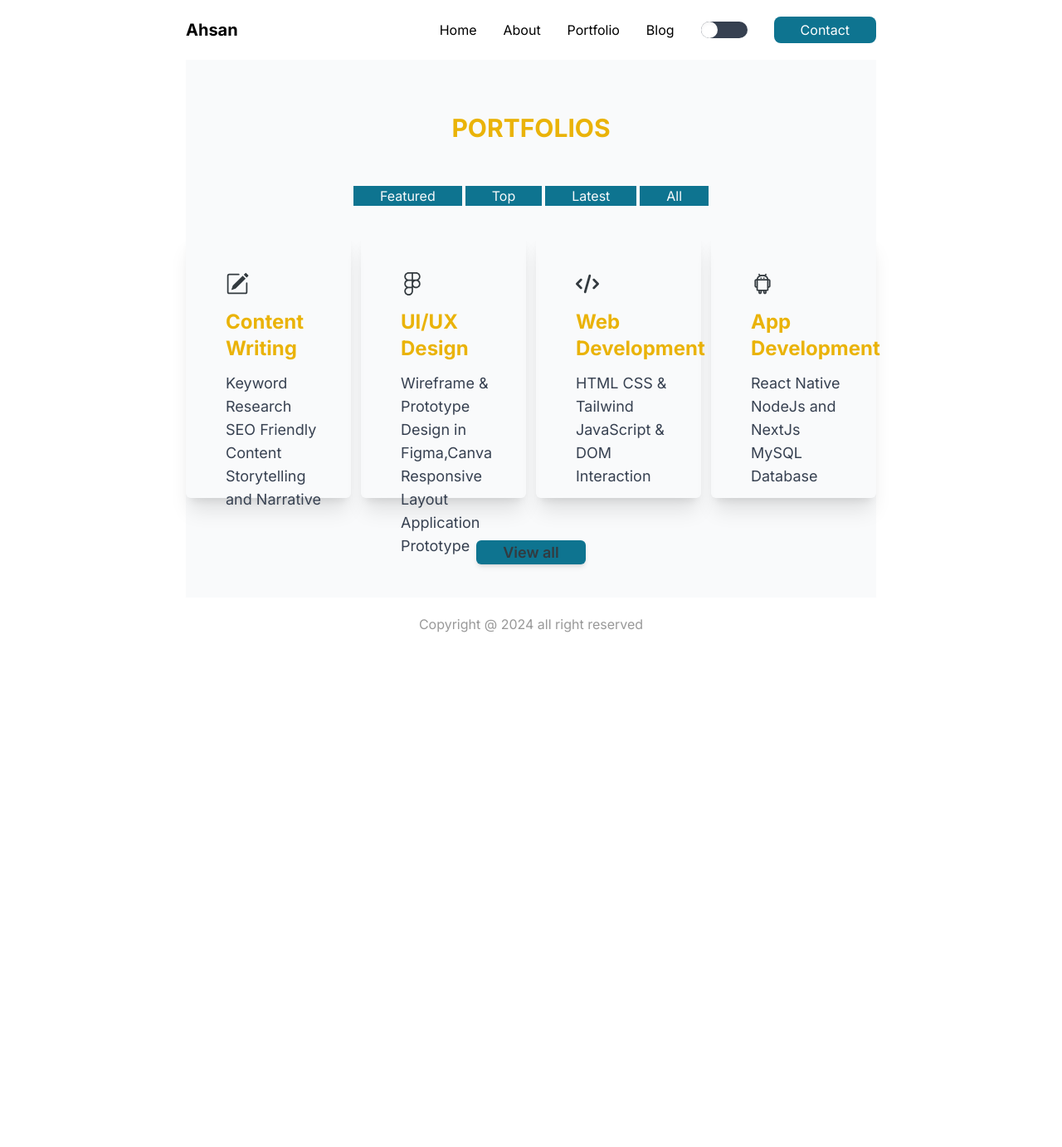
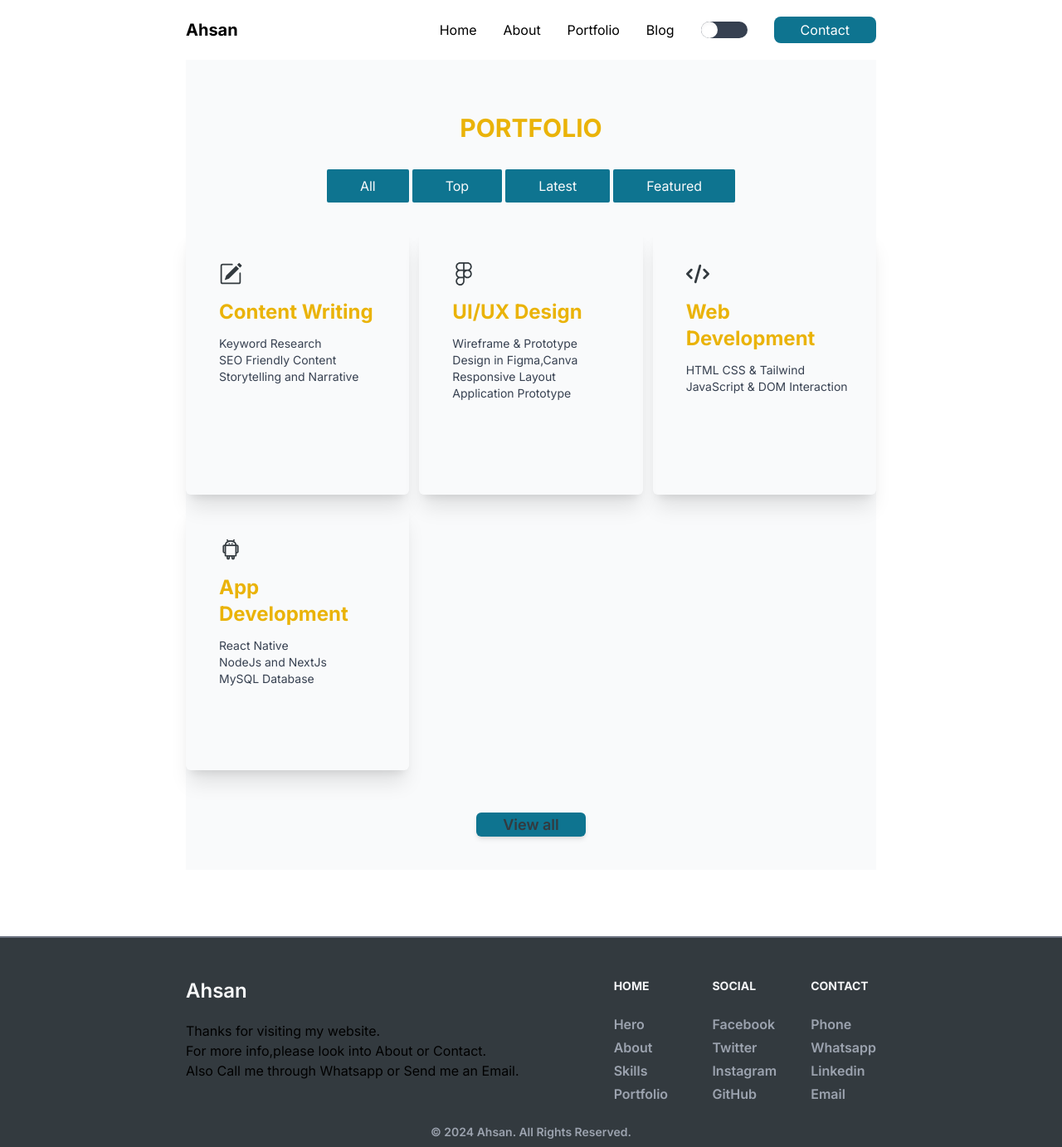
Before and after one commit to Md-Sazzad-Ahsan/Portfolio, a Next.js app: page /Portfolio in a window 1280 px wide. Shown: the whole page at 83% size. Before the commit the page ends 800 px from the top, so only its background shows below. Built offline with nearby package versions, Linux system fonts and the light colour scheme.

Commit message:
Add Footer and Modify Portfolio Card

```diff
--- a/app/Portfolio/page.tsx
+++ b/app/Portfolio/page.tsx
@@ -8,15 +8,15 @@ function PortfolioCards() {
   return (
 <main>
 <section className="px-5 sm:px-16 md:px-56">
-  <ul className="bg-gray-50 dark:bg-darkBg grid grid-cols-1 sm:grid-cols-2 md:grid-cols-4 gap-1 sm:gap-2 md:gap-3 pt-20 md:pt-24 pb-10">
+  <ul className="bg-gray-50 dark:bg-darkBg grid grid-cols-1 sm:grid-cols-2 md:grid-cols-3 gap-1 sm:gap-2 md:gap-3 pt-20 md:pt-24 pb-10">
+    <li className="text-3xl text-yellow-500 dark:text-gray-50 font-bold text-center p-5 sm:p-0 col-span-full uppercase py-5 md:pt-10 md:pb-5">Portfolio</li>
+    <span className="col-span-full flex flex-row text-gray-50 dark:text-gray-300 pb-5 items-center justify-center space-x-1 ">
+      <Link href="#" className="bg-cyan-700 dark:bg-cyan-700 hover:bg-cyan-900 dark:hover:bg-cyan-900 dark:hover:text-gray-50 px-5 sm:px-8 md:px-10 py-1 sm:py-2 rounded-sm" >All</Link>
+      <Link href="#" className="bg-cyan-700 dark:bg-cyan-700 hover:bg-cyan-900 dark:hover:bg-cyan-900 dark:hover:text-gray-50 px-5 sm:px-8 md:px-10 py-1 sm:py-2 rounded-sm" >Top</Link>
+      <Link href="#" className="bg-cyan-700 dark:bg-cyan-700 hover:bg-cyan-900 dark:hover:bg-cyan-900 dark:hover:text-gray-50 px-5 sm:px-8 md:px-10 py-1 sm:py-2 rounded-sm" >Latest</Link>
+      <Link href="#" className="bg-cyan-700 dark:bg-cyan-700 hover:bg-cyan-900 dark:hover:bg-cyan-900 dark:hover:text-gray-50 px-5 sm:px-8 md:px-10 py-1 sm:py-2 rounded-sm" >Featured</Link>
+    </span>
 
-    <li className="text-3xl text-yellow-500 dark:text-gray-50 font-bold text-left sm:text-center p-5 sm:p-0 col-span-full uppercase py-5 md:pt-10 md:pb-5">Portfolios</li>
-    <span className="col-span-full flex flex-row gap-1 rounded-md text-gray-50 dark:text-gray-300 py-5 items-center justify-center">
-      <Link href="#" className="bg-cyan-700 dark:bg-cyan-700 hover:bg-cyan-900 dark:hover:text-gray-50 px-5 md:px-8" >Featured</Link>
-      <Link href="#" className="bg-cyan-700 dark:bg-cyan-700 hover:bg-cyan-900 dark:hover:text-gray-50 px-5 md:px-8" >Top</Link>
-      <Link href="#" className="bg-cyan-700 dark:bg-cyan-700 hover:bg-cyan-900 dark:hover:text-gray-50 px-5 md:px-8" >Latest</Link>
-      <Link href="#" className="bg-cyan-700 dark:bg-cyan-700 hover:bg-cyan-900 dark:hover:text-gray-50 px-5 md:px-8" >All</Link>
-    </span>
       <Cards
         icon={BsPencilSquare}
         title="Content Writing"
--- a/components/Button.tsx
+++ /dev/null
@@ -1,31 +0,0 @@
-'use client';
-
-import React from 'react';
-import Link from 'next/link';
-
-interface ButtonProps {
-  label: string;
-  href: string;
-  disabled?: boolean;
-  className?: string;
-}
-
-const Button: React.FC<ButtonProps> = ({ label, href, disabled = false, className = '' }) => {
-  return (
-    <Link href={href} passHref>
-      <a
-        className={`px-4 py-2 bg-blue-500 text-white rounded hover:bg-blue-600 disabled:bg-gray-400 disabled:cursor-not-allowed ${className}`}
-        aria-disabled={disabled}
-        onClick={(e) => {
-          if (disabled) {
-            e.preventDefault();
-          }
-        }}
-      >
-        {label}
-      </a>
-    </Link>
-  );
-};
-
-export default Button;
--- a/components/Cards.tsx
+++ b/components/Cards.tsx
@@ -7,16 +7,16 @@ interface CardProps {
   description: string[];
 }
 
-const Card: React.FC<CardProps> = ({ icon: Icon, title, subtitle, description }) => {
+const Cards: React.FC<CardProps> = ({ icon: Icon, title, subtitle, description }) => {
   return (
-    <li className="h-80 flex flex-col p-5 sm:p-6 md:p-8 ring-white shadow-xl hover:bg-gray-700 rounded-md">
+    <li className="h-80 flex flex-col p-5 sm:p-6 ring-white shadow-xl hover:bg-gray-200 dark:hover:bg-gray-700 rounded-md">
       <div className="font-bold text-4xl px-4 pt-8 pb-5 pl-8 sm:pl-4 md:py-4">
         <Icon className="text-darkBg dark:text-gray-50 h-7 w-7" />
       </div>
       <div className="text-2xl text-yellow-500 dark:text-cyan-700 font-bold pb-2 md:pb-3 pl-14 sm:pl-4">
         {title}
       </div>
-      <div className="text-sm sm:text-md sm:text-lg text-gray-700 dark:text-gray-50 pl-14 sm:pl-4">
+      <div className="text-sm sm:text-md text-gray-700 dark:text-gray-50 pl-14 sm:pl-4">
         {subtitle}
         <br />
         {description.map((line, index) => (
@@ -30,4 +30,4 @@ const Card: React.FC<CardProps> = ({ icon: Icon, title, subtitle, description })
   );
 };
 
-export default Card;
+export default Cards;
--- a/components/Footer.tsx
+++ b/components/Footer.tsx
@@ -1,7 +1,79 @@
-export default function Footer() {
-    return (
-      <footer>
-        <p className=" static bottom-0 w-full text-center opacity-40 mt-5">Copyright @ 2024 all right reserved</p>
-      </footer>
-    );
-  }
+import React from 'react';
+
+const Footer: React.FC = () => {
+  return (
+    <footer className="px-8 sm:px-24 md:px-48 lg:px-56 pt-5 sm:pt-8 md:pt-10 lg:pt-12 mt-10 md:mt-20 bg-darkBg border-gray-500 border-t-2">
+      <div>
+        <div className="md:flex md:justify-between">
+          <div className="mb-6 md:mb-0">
+
+            <span className="text-2xl font-semibold text-gray-50 whitespace-nowrap">Ahsan</span>
+            <p className='pt-5'>Thanks for visiting my website.<br/>For more info,please look into About or Contact.<br/>Also Call me through Whatsapp or Send me an Email.</p>
+          </div>
+          <div className="grid grid-cols-2 gap-8 sm:gap-10 sm:grid-cols-3">
+            <div>
+              <h2 className="mb-6 text-sm font-bold text-gray-100 uppercase">Home</h2>
+              <ul className="text-gray-400 font-semibold">
+                <li className='pb-1'>
+                  <a href="#" className="hover:underline hover:text-gray-200">Hero</a>
+                </li>
+                <li className='pb-1'>
+                  <a href="#" className="hover:underline hover:text-gray-200">About</a>
+                </li>
+                <li className='pb-1'>
+                  <a href="#" className="hover:underline hover:text-gray-200">Skills</a>
+                </li>
+                <li className='pb-1'>
+                  <a href="#" className="hover:underline hover:text-gray-200">Portfolio</a>
+                </li>
+              </ul>
+            </div>
+            <div>
+              <h2 className="mb-6 text-sm font-bold text-gray-100 uppercase">Social</h2>
+              <ul className="text-gray-400 font-semibold">
+                <li className="pb-1">
+                  <a href="#" className="hover:underline hover:text-gray-200">Facebook</a>
+                </li>
+                <li className='pb-1'>
+                  <a href="#" className="hover:underline hover:text-gray-200">Twitter</a>
+                </li>
+                <li className='pb-1'>
+                  <a href="#" className="hover:underline hover:text-gray-200">Instagram</a>
+                </li>
+                <li className='pb-1'>
+                  <a href="#" className="hover:underline hover:text-gray-200">GitHub</a>
+                </li>
+              </ul>
+            </div>
+            <div>
+              <h2 className="mb-6 text-sm font-bold text-gray-100 uppercase">Contact</h2>
+              <ul className="text-gray-400 font-semibold">
+                <li className="pb-1">
+                  <a href="https://www.linkedin.com/in/md-sazzad-ahsan/" className="hover:underline hover:text-gray-200">Phone</a>
+                </li>
+                <li className="pb-1">
+                  <a href="https://www.linkedin.com/in/md-sazzad-ahsan/" className="hover:underline hover:text-gray-200">Whatsapp</a>
+                </li>
+                <li className='pb-1'>
+                  <a href="#" className="hover:underline hover:text-gray-200">Linkedin</a>
+                </li>
+                <li className='pb-1'>
+                  <a href="#" className="hover:underline hover:text-gray-200">Email</a>
+                </li>
+              </ul>
+            </div>
+          </div>
+        </div>
+
+        <div className="flex items-center justify-center mt-5 md:mt-5 pb-2">
+          <span className="text-sm text-gray-400 sm:text-center font-semibold">
+            © 2024 <a href="https://md-sazzad-ahsan.github.io/Portfolio/" className="hover:underline">Ahsan.</a> All Rights Reserved.
+          </span>
+
+        </div>
+      </div>
+    </footer>
+  );
+};
+
+export default Footer;
--- a/components/Header.tsx
+++ b/components/Header.tsx
@@ -25,7 +25,7 @@ const Header = () => {
   return (
     <>
       {/* Desktop Header */}
-      <header className="hidden lg:flex bg-[var(--bg-color)] text-[var(--text-color)] fixed w-full top-0 z-10 px-56 py-5">
+      <header className="hidden lg:flex bg-[var(--bg-color)] text-[var(--text-color)] fixed w-full top-0 z-10 md:px-48 lg:px-56 py-5">
         <div className="container mx-auto flex justify-between items-center">
           <Link href="/" className="text-xl font-bold">Ahsan</Link>
           <nav className="space-x-8 flex items-center">
--- a/components/PortfolioSectionDivider.tsx
+++ b/components/PortfolioSectionDivider.tsx
@@ -2,8 +2,8 @@ import { playfair } from "@/public/fonts/fonts";
 export default function PortfolioSectionDivider()
 {
     return(
-<section className="bg-darkBg dark:bg-gray-50 shadow-md">
-              <h1 className={`${playfair.className} dark:text-darkBg text-gray-50 font-bold text-5xl md:text-8xl px-5 sm:px-56 py-16 sm:py-20`}>Portfolio</h1>
+<section className="bg-darkBg dark:bg-gray-100 shadow-md">
+              <h1 className={`${playfair.className} dark:text-darkBg text-gray-50 font-bold text-5xl md:text-8xl px-8 sm:px-56 py-16 sm:py-20`}>Portfolio</h1>
       </section>
     );
 }
--- a/components/SectionDivider.tsx
+++ b/components/SectionDivider.tsx
@@ -2,8 +2,8 @@ import { playfair } from "@/public/fonts/fonts";
 export default function SectionDivider()
 {
     return(
-<section className="bg-darkBg dark:bg-gray-50 shadow-md">
-              <h1 className={`${playfair.className} dark:text-darkBg text-gray-50 font-bold text-5xl md:text-8xl px-5 sm:px-56 py-16 sm:py-20 md:py-24`}>About me</h1>
+<section className="bg-darkBg dark:bg-gray-100 shadow-md">
+              <h1 className={`${playfair.className} dark:text-darkBg text-gray-50 font-bold text-5xl md:text-8xl px-8 sm:px-56 py-16 sm:py-20 md:py-24`}>About me</h1>
       </section>
     );
 }
--- a/next.config.mjs
+++ b/next.config.mjs
@@ -2,6 +2,7 @@
 const nextConfig = {
     images: {
       domains: ['md-sazzad-ahsan.github.io'], // Add your domain here
+      domains: ['via.placeholder.com'],
     },
   };
 
```
Also changed, not shown: app/page.tsx (+2 -6 lines), components/AboutMe.tsx (+10 -10 lines), components/AboutSkillsCard.tsx (renamed from components/SkillsCard.tsx, +10 -10 lines).
